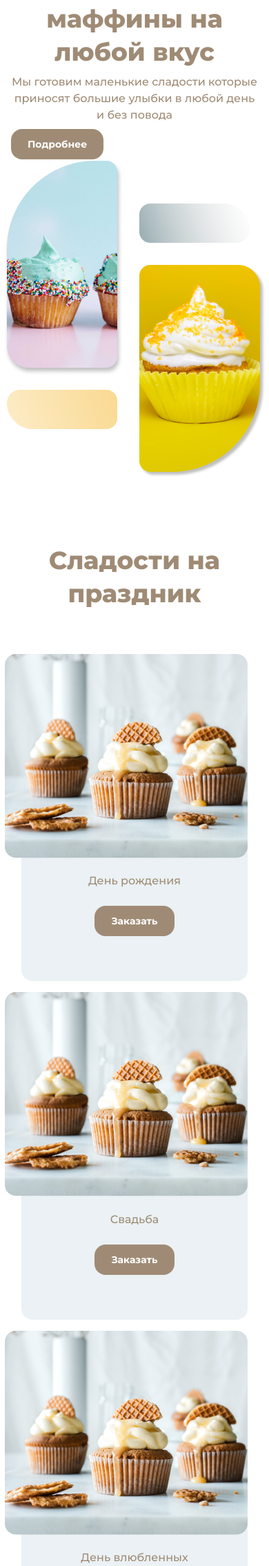
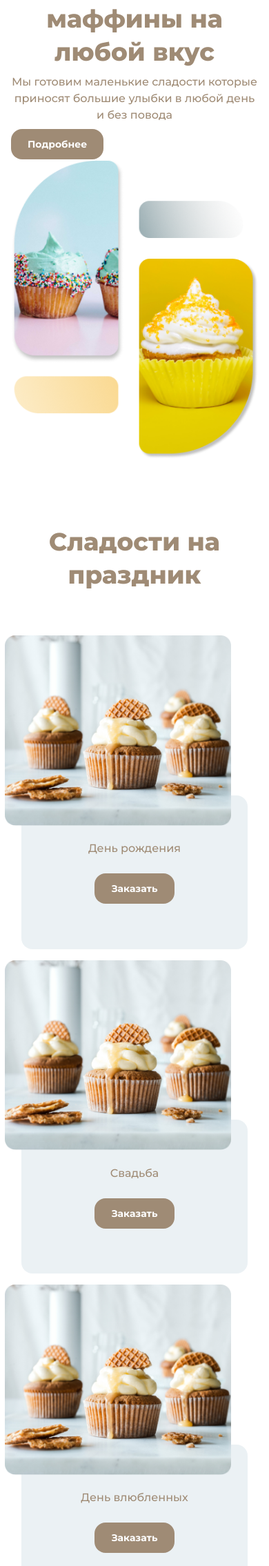
Before and after one commit to DanKrinzh/DanKrinzh.github.io, a PHP site: page / in a window 390 px wide. Shown: the part 353-2623 px from the top of the page at 69% size. Run offline with PHP 8.4, Linux system fonts and the light colour scheme.

Commit message:
style.css

```diff
--- a/maffin/style.css
+++ b/maffin/style.css
@@ -450,6 +450,10 @@ footer {
         margin: 20px 0;
     }
 
+    img {
+        width: 100%;
+    }
+
     .header__block {
         width: 100%;
         display: grid;
```
